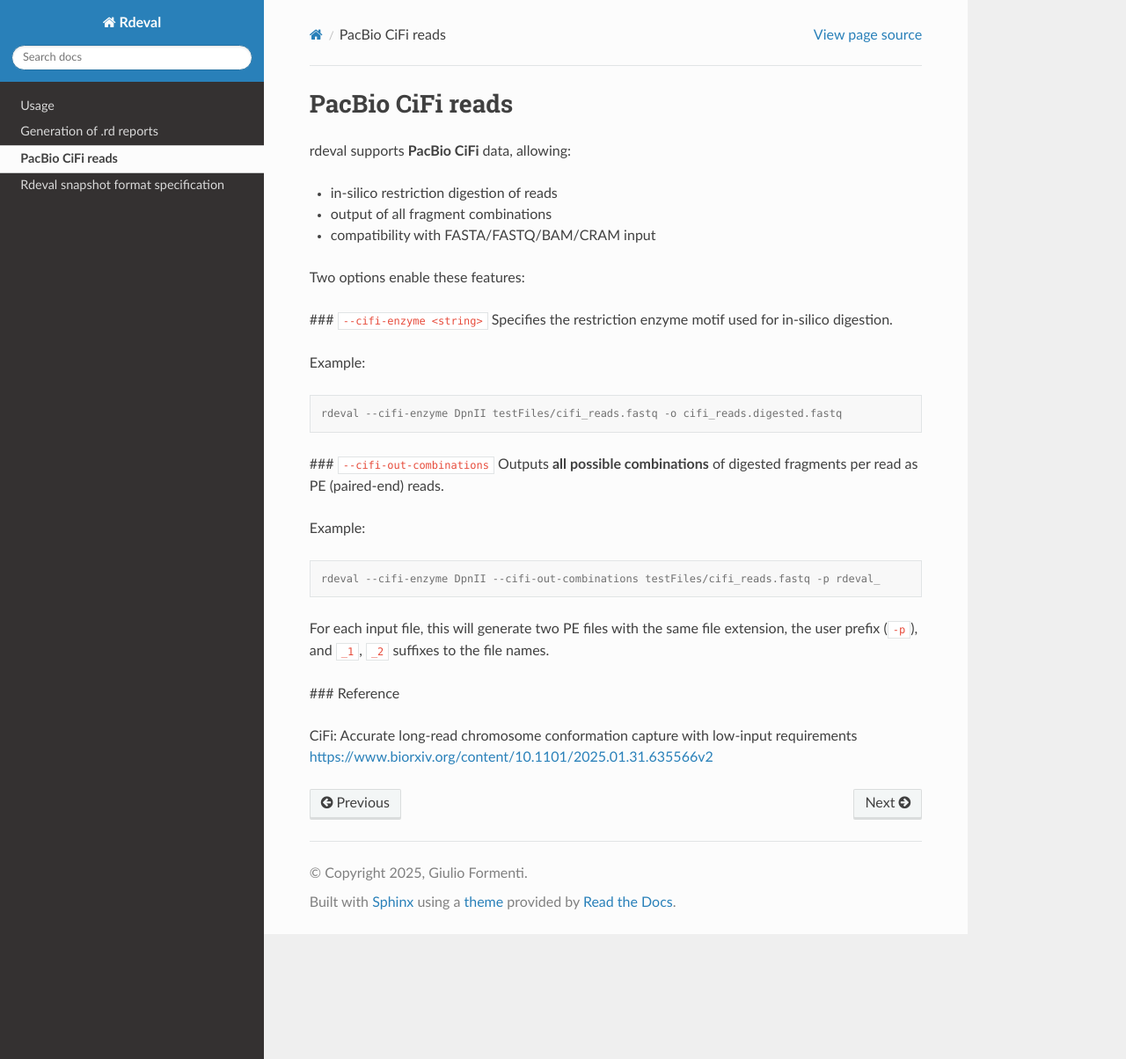
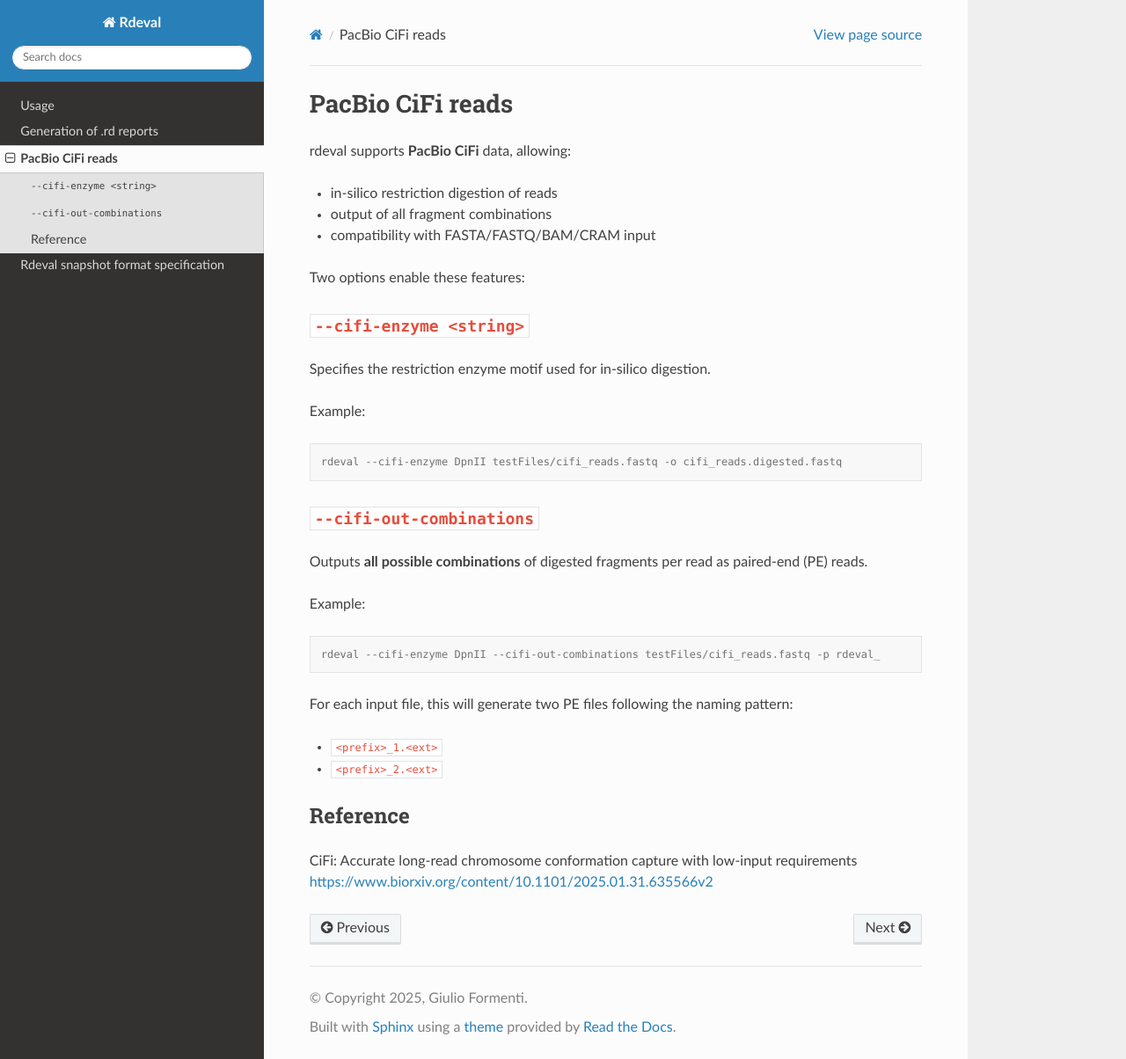
Before and after one commit to vgl-hub/rdeval-documentation, a Sphinx documentation site: the page built from docs/source/cifi.rst, in a window 1280 px wide and 1204 px high. Shown: the whole window at 88% size. Built offline with Sphinx 7.4.7 and the Read the Docs theme 3.1.0, drawn with Linux system fonts in a browser that asks for light colours.

Commit message:
Update cifi.rst

```diff
--- a/docs/source/cifi.rst
+++ b/docs/source/cifi.rst
@@ -9,7 +9,9 @@ rdeval supports **PacBio CiFi** data, allowing:
 
 Two options enable these features:
 
-### ``--cifi-enzyme <string>``
+``--cifi-enzyme <string>``
+--------------------------
+
 Specifies the restriction enzyme motif used for in-silico digestion.
 
 Example:
@@ -19,8 +21,10 @@ Example:
    rdeval --cifi-enzyme DpnII testFiles/cifi_reads.fastq -o cifi_reads.digested.fastq
 
 
-### ``--cifi-out-combinations``
-Outputs **all possible combinations** of digested fragments per read as PE (paired-end) reads.
+``--cifi-out-combinations``
+---------------------------
+
+Outputs **all possible combinations** of digested fragments per read as paired-end (PE) reads.
 
 Example:
 
@@ -28,9 +32,14 @@ Example:
 
    rdeval --cifi-enzyme DpnII --cifi-out-combinations testFiles/cifi_reads.fastq -p rdeval_
 
-For each input file, this will generate two PE files with the same file extension, the user prefix (``-p``), and ``_1``, ``_2`` suffixes to the file names.
+For each input file, this will generate two PE files following the naming pattern:
 
-### Reference
+- ``<prefix>_1.<ext>``
+- ``<prefix>_2.<ext>``
+
+
+Reference
+---------
 
 CiFi: Accurate long-read chromosome conformation capture with low-input requirements
 https://www.biorxiv.org/content/10.1101/2025.01.31.635566v2
```
